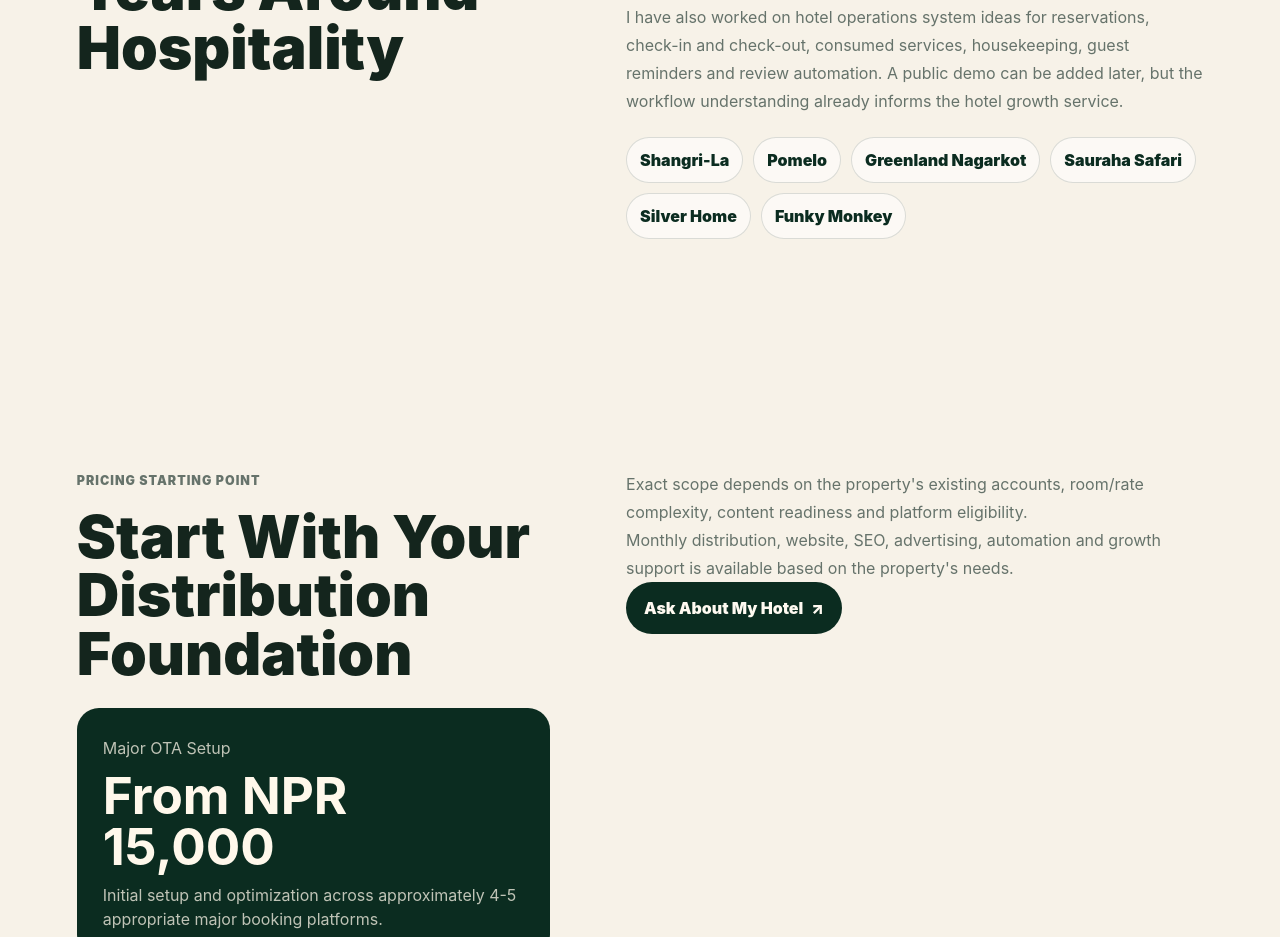
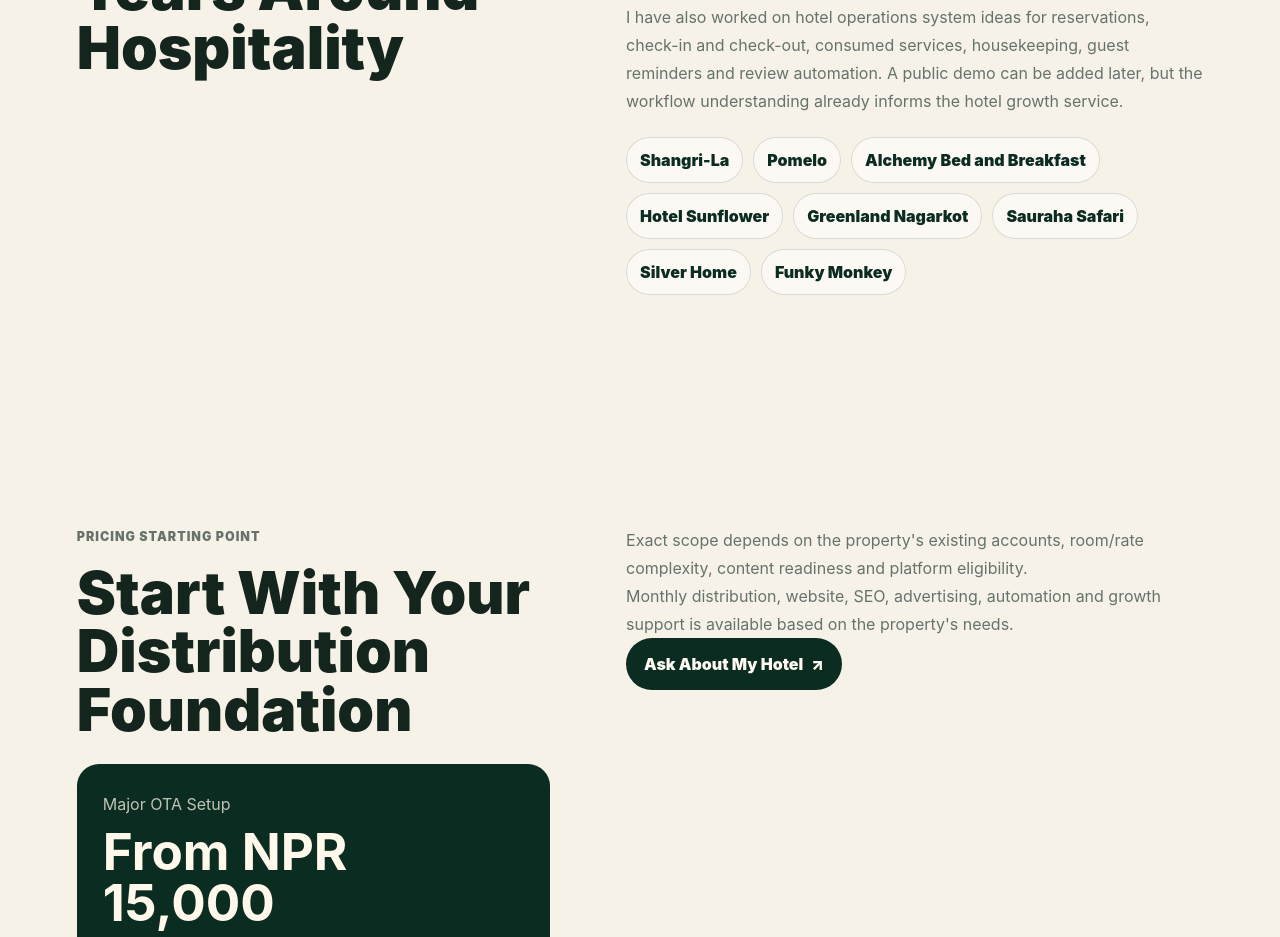
Before and after one commit to alokdaskomail-beep/alok-das-website, a Next.js app: page /hotel-growth in a window 1280 px wide. Shown: the part 4900-5837 px from the top of the page. Built offline with nearby package versions, Linux system fonts and the light colour scheme.

Commit message:
Add hospitality experience properties

```diff
--- a/src/app/hotel-growth/page.tsx
+++ b/src/app/hotel-growth/page.tsx
@@ -328,6 +328,8 @@
             {[
               "Shangri-La",
               "Pomelo",
+              "Alchemy Bed and Breakfast",
+              "Hotel Sunflower",
               "Greenland Nagarkot",
               "Sauraha Safari",
               "Silver Home",
```
